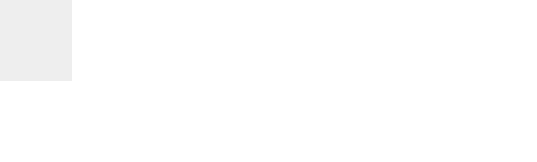
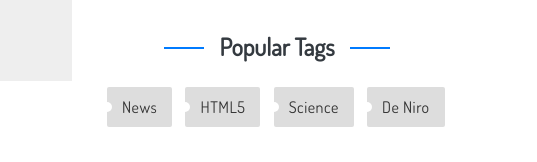
Before and after one commit to dizefurkanFrontEnd/example3, a plain HTML site: page src/page-blog-1/page-blog-1.html in a window 1280 px wide. Shown: the part 754-916 px from the top of the page, 743-1280 px from the left. Drawn offline with Linux system fonts and the light colour scheme.

Commit message:
tags done

```diff
--- a/src/page-blog-1/page-blog-1.css
+++ b/src/page-blog-1/page-blog-1.css
@@ -350,3 +350,30 @@ a, a:hover {
 }
 /*END - CATEGORY */
 /*/////////////////////////////////////////////////////////////////////////////*/
+/*POPULAR TAGS*/
+.popularTags .tagListItem {
+  position: relative;
+  display: inline-block;
+  margin: 5px;
+  color: #333;
+  padding: 8px 15px;
+  background-color: #ddd;
+  border-radius: 2px;
+  letter-spacing: .5px;
+}
+
+.popularTags .tagListItem:hover {
+  background-color: #3483FF;
+  color: #fff;
+}
+
+.popularTags .tagListItem:before {
+  position: absolute;
+  content: '';
+  top: 50%; transform: translateY(-50%);
+  left: -5px;
+  width: 10px; height: 10px; border-radius: 50%;
+  background-color: #fff;
+}
+/*END POPULAR TAGS*/
+/*/////////////////////////////////////////////////////////////////////////////*/
--- a/src/page-blog-1/page-blog-1.html
+++ b/src/page-blog-1/page-blog-1.html
@@ -307,6 +307,17 @@
               </li>
             </ul>
           </div>
+          <div class="popularTags">
+            <div class="pageBlog1AreaTitle">
+              <h4 class="title">Popular Tags<span class="color"></span></h4>
+            </div>
+            <div class="tagList">
+              <a href="#" class="tagListItem">News</a>
+              <a href="#" class="tagListItem">HTML5</a>
+              <a href="#" class="tagListItem">Science</a>
+              <a href="#" class="tagListItem">De Niro</a>
+            </div>
+          </div>
         </div>
       </div>
     </div>
```
